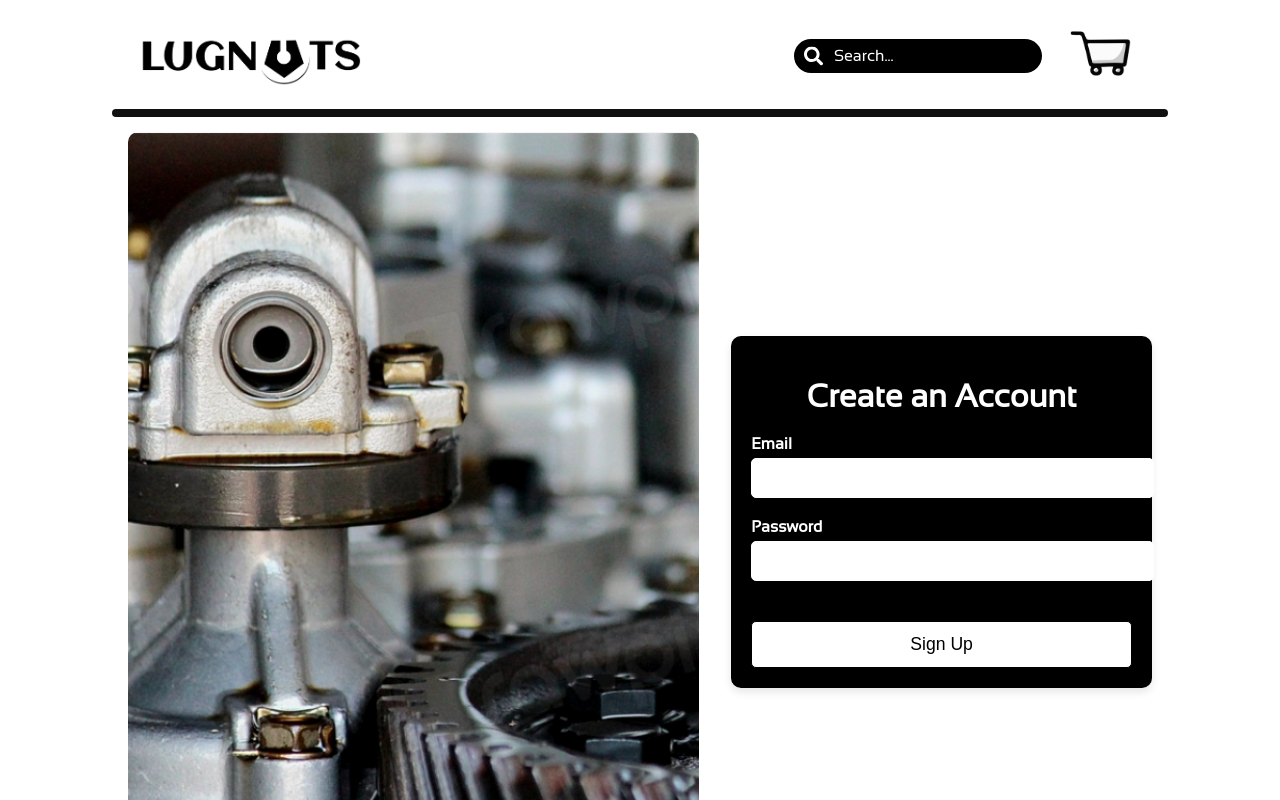
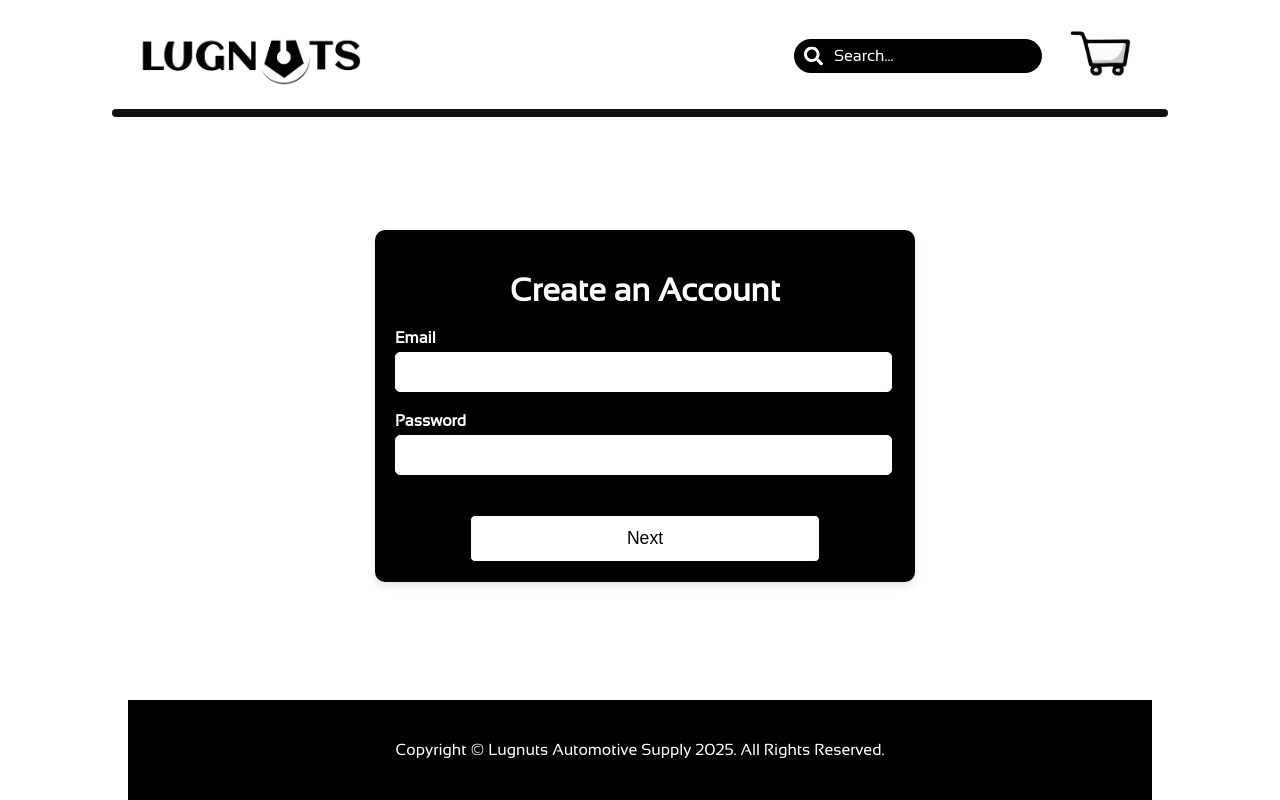
Before and after one commit to JLobbes/webd495_lugnuts_jwl, a Next.js app in the folder project/: page /signup_ui in a window 1280 px wide. Shown: the top 800 px of the page. Built offline with nearby package versions, Linux system fonts and the light colour scheme; no server answers.

Commit message:
ADD: sign up + user creation process functional
uses email/password

```diff
--- a/project/package.json
+++ b/project/package.json
@@ -9,6 +9,7 @@
     "lint": "next lint"
   },
   "dependencies": {
+    "axios": "^1.8.3",
     "firebase": "^11.4.0",
     "mysql2": "^3.12.0",
     "next": "15.2.0",
--- a/project/pages/signup_ui.js
+++ b/project/pages/signup_ui.js
@@ -4,10 +4,16 @@ import { auth, createUserWithEmailAndPassword } from '../lib/firebase';
 import Nav from '../components/nav';
 import Footer from '../components/footer';
 import styles from '../styles/signup.module.css';
+import axios from 'axios';
 
 export default function SignUp() {
+  const [step, setStep] = useState(1);
   const [email, setEmail] = useState('');
   const [password, setPassword] = useState('');
+  const [firstName, setFirstName] = useState('');
+  const [lastName, setLastName] = useState('');
+  const [address, setAddress] = useState('');
+  const [phoneNumber, setPhoneNumber] = useState('');
   const [error, setError] = useState('');
   const [loading, setLoading] = useState(false);
   const router = useRouter();
@@ -19,10 +25,31 @@ export default function SignUp() {
     setError('');
 
     try {
-      await createUserWithEmailAndPassword(auth, email, password);
+      // create user in Firebase
+      const userCredential = await createUserWithEmailAndPassword(auth, email, password);
+      const user = userCredential.user;
+
+      // save the data to MariaDB
+      if (step === 3) {
+        const userData = {
+          FIREBASE_UID: user.uid, // these keys need to match the backend API
+          USER_EMAIL: email,
+          USER_FIRST_NAME: firstName,
+          USER_LAST_NAME: lastName,
+          USER_ADDRESS: address,
+          USER_PHONE_NUMBER: phoneNumber,
+        };
+
+        console.log('Sending user data:', userData);
+
+        // send data via POST to backend API
+        await axios.post('/api/users/create', userData);
+
         alert('Sign Up Successful');
-      router.push('/'); // currently redirects to index.js
+        router.push('/'); // redirect to homepage
+      }
     } catch (err) {
+      console.log(err.message);
       setError(err.message);
     } finally {
       setLoading(false);
@@ -32,12 +59,16 @@ export default function SignUp() {
   return (
     <>
       <Nav />
-      <div className={styles.container}>
-        <div className={styles.imageContainer}></div> {/* has image as background */}
+      <main className={styles.mainContainer}>
+          <div className={styles.imageContainer}>
+              {/* the image has been canned for the time being */}
+          </div>
           <div className={styles.formContainer}>
             <h1 className={styles.formTitle}>Create an Account</h1>
             {error && <p className={styles.error}>{error}</p>}
             <form onSubmit={handleSignUp} className={styles.form}>
+              {step === 1 && (
+                <>
                   <div className={styles.inputGroup}>
                     <label htmlFor="email" className={styles.inputLabel}>Email</label>
                     <input
@@ -60,12 +91,96 @@ export default function SignUp() {
                       className={styles.input}
                     />
                   </div>
+                  <button
+                    type="button"
+                    className={styles.button}
+                    onClick={() => setStep(2)}
+                  >
+                    Next
+                  </button>
+                </>
+              )}
+
+              {step === 2 && (
+                <>
+                  <div className={styles.inputGroup}>
+                    <label htmlFor="firstName" className={styles.inputLabel}>First Name</label>
+                    <input
+                      type="text"
+                      id="firstName"
+                      value={firstName}
+                      onChange={(e) => setFirstName(e.target.value)}
+                      required
+                      className={styles.input}
+                    />
+                  </div>
+                  <div className={styles.inputGroup}>
+                    <label htmlFor="lastName" className={styles.inputLabel}>Last Name</label>
+                    <input
+                      type="text"
+                      id="lastName"
+                      value={lastName}
+                      onChange={(e) => setLastName(e.target.value)}
+                      required
+                      className={styles.input}
+                    />
+                  </div>
+                  <button
+                    type="button"
+                    className={styles.button}
+                    onClick={() => setStep(3)}
+                  >
+                    Next
+                  </button>
+                  <button
+                    type="button"
+                    className={styles.button}
+                    onClick={() => setStep(1)}
+                  >
+                    Back
+                  </button>
+                </>
+              )}
+
+              {step === 3 && (
+                <>
+                  <div className={styles.inputGroup}>
+                    <label htmlFor="address" className={styles.inputLabel}>Address</label>
+                    <input
+                      type="text"
+                      id="address"
+                      value={address}
+                      onChange={(e) => setAddress(e.target.value)}
+                      required
+                      className={styles.input}
+                    />
+                  </div>
+                  <div className={styles.inputGroup}>
+                    <label htmlFor="phoneNumber" className={styles.inputLabel}>Phone Number</label>
+                    <input
+                      type="text"
+                      id="phoneNumber"
+                      value={phoneNumber}
+                      onChange={(e) => setPhoneNumber(e.target.value)}
+                      required
+                      className={styles.input}
+                    />
+                  </div>
                   <button type="submit" className={styles.button} disabled={loading}>
                     {loading ? 'Signing Up...' : 'Sign Up'}
                   </button>
+                  <button
+                    type="button"
+                    className={styles.button}
+                    onClick={() => setStep(2)}
+                  >
+                    Back
+                  </button>
+                </>
+              )}
             </form>
           </div>
-      </div>
+      </main>
       <Footer />
     </>
   );
--- a/project/styles/signup.module.css
+++ b/project/styles/signup.module.css
@@ -1,21 +1,10 @@
 /* signup.module.css */
-.container {
+.mainContainer {
   display: flex;
+  flex-direction: row;
+  align-items: center;
   justify-content: center;
-  align-items: center;
-  height: 100vh;
-  width: 80%;
-  margin: 0 auto;
-  gap: 2rem;
-}
-
-.imageContainer {
-  flex: 1.5;
-  background-image: url('../public/car_engine_closeup.png');
-  background-size: cover;
-  background-position: center;
-  height: 95%;
-  border-radius: 10px;
+  height: 100%;
 }
 
 .formContainer {
@@ -26,10 +15,14 @@
   align-items: center;
   padding: 20px;
   border-radius: 10px;
-  background-color: #000; /* Black form background */
+  background-color: #000;
   color: white;
   box-shadow: 0 4px 8px rgba(0, 0, 0, 0.1);
+  height: 100%;
+  max-width: 500px;
+  margin-left: 10px;
 }
+
 
 .formTitle {
   font-size: 2rem;
@@ -44,9 +37,9 @@
 
 .form {
   width: 100%;
-  max-width: 400px;
   display: flex;
-  flex-direction: column; /* Ensures form fields and button are stacked vertically */
+  flex-direction: column;
+  align-items: center;
 }
 
 .inputGroup {
@@ -61,12 +54,12 @@
 }
 
 .input {
-  width: 100%;
+  width: 95%;
   padding: 10px;
   font-size: 1rem;
   border-radius: 5px;
-  border: 1px solid white; /* White border for input */
-  color: black; /* Black text inside input */
+  border: 1px solid white;
+  color: black;
 }
 
 .input:focus {
@@ -76,18 +69,19 @@
 
 .button {
   padding: 12px;
-  background-color: white; /* White background for button */
-  color: black; /* Black text for button */
+  background-color: white;
+  width: 70%;
+  color: black;
   font-size: 1.1rem;
-  border: 1px solid black; /* Black border for button */
+  border: 1px solid black;
   border-radius: 5px;
   cursor: pointer;
   transition: background-color 0.3s ease;
-  margin-top: 20px; /* Ensures the button is below the form */
+  margin-top: 20px;
 }
 
 .button:hover {
-  background-color: #f0f0f0; /* Slightly grey background on hover */
+  background-color: #f0f0f0;
 }
 
 .button:disabled {
```
Also changed, not shown: 2 other files (tests, documents, lock files or other folders). Lines whose indentation alone changed are shown as unchanged.
